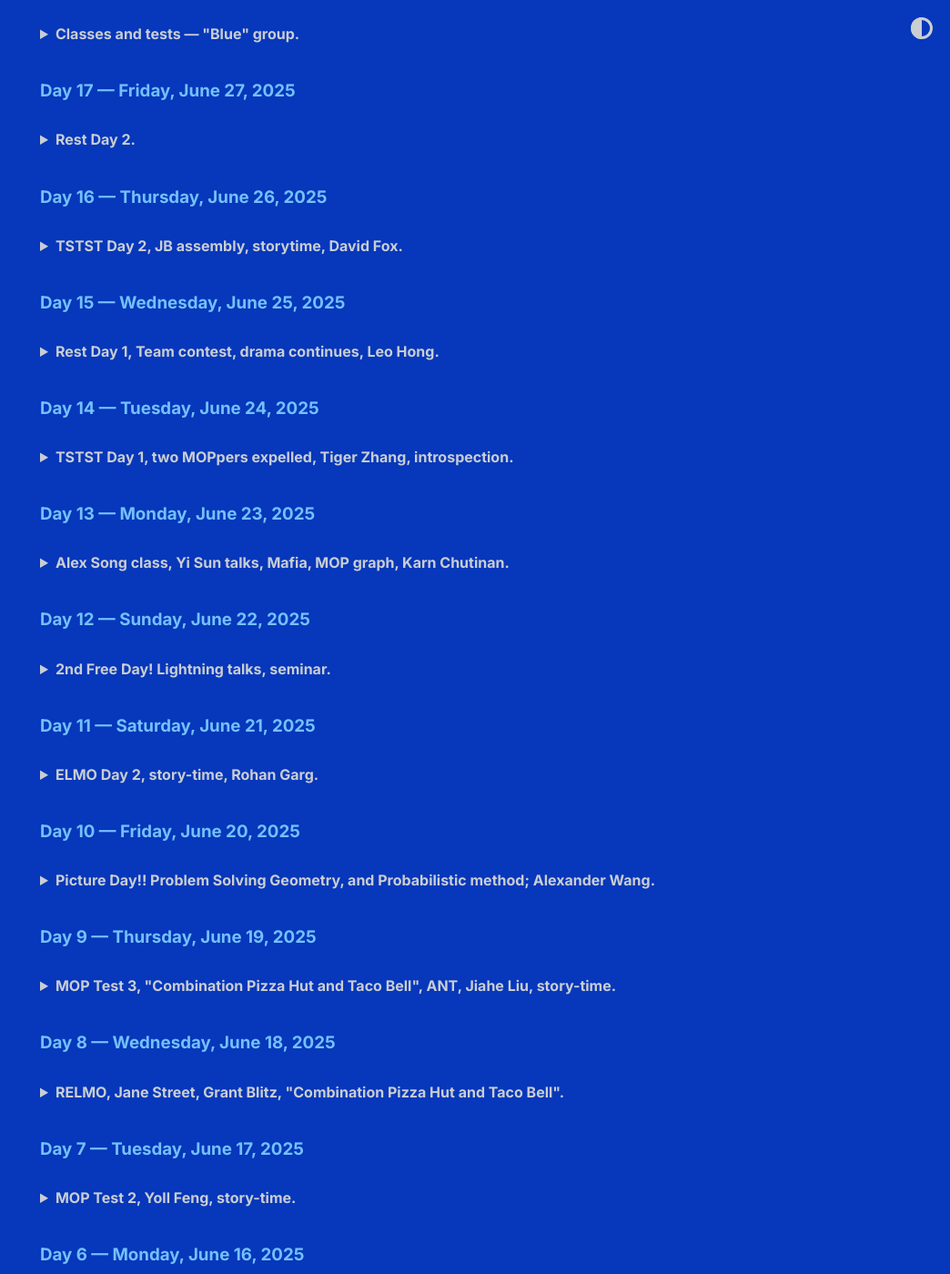
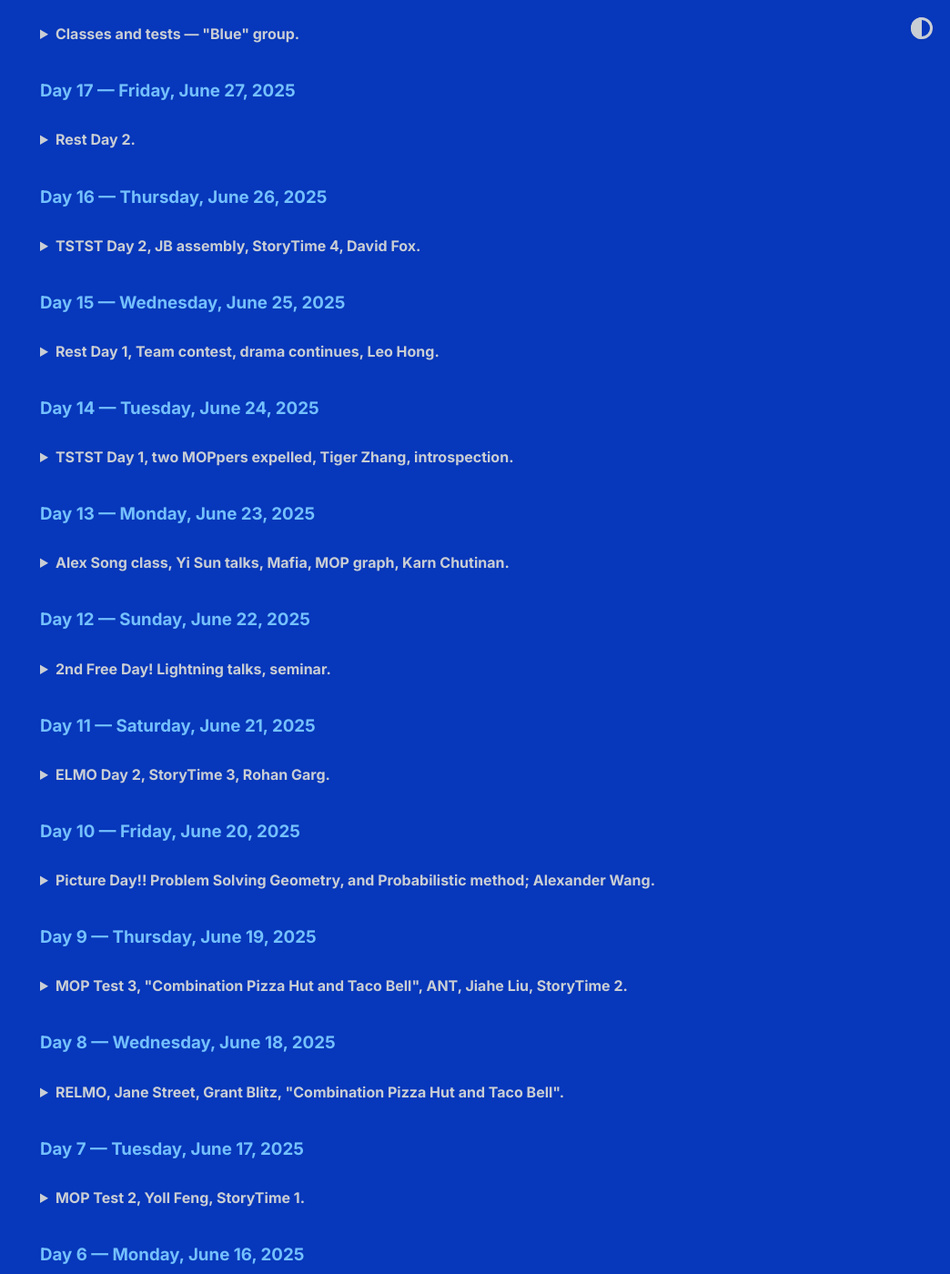
Before and after one commit to shihankanungo/shihankanungo.github.io, a Jekyll site: the page built from mop.md, in a window 1280 px wide and 1400 px high, scrolled down 375 px. Shown: the whole window at 91% size, without its empty margins (236-1280 px from the left). Built offline with Jekyll 4.4.1, drawn with Linux system fonts in a browser that asks for light colours.

Commit message:
Update mop.md

```diff
--- a/mop.md
+++ b/mop.md
@@ -42,7 +42,7 @@ This year, MAA’s Mathematical Olympiad Summer Program (MOP '25) was held at IM
 ### Day 16 &mdash; Thursday, June 26, 2025
 
 <details>
-<summary><b>TSTST Day 2, JB assembly, storytime, David Fox.</b></summary>
+<summary><b>TSTST Day 2, JB assembly, StoryTime 4, David Fox.</b></summary>
 
 <br>
 Today was TSTST Day 2. As in day 1, problem 1 was pretty trivial. Problem 2 was a 3d geo about a tetrahedron!!! I knew that there was no way they were actually giving us a 3d geo, so I did the obvious thing: unfold it. I then made some simple observations, but then got completely stuck. It turns out that you can just find a parallelogram among the sides in the diagram, which gives you the solution; a lot of people got the problem. P3 was a pretty easy graph theory problem; I solved it in a bit more than an hour. My solutions match the official one at test review almost word-for-word; so I likely did not fakesolve.
@@ -171,7 +171,7 @@ I think that up untill just a few days ago, I was not fully tuned into the MOP e
 ### Day 11 &mdash; Saturday, June 21, 2025
 
 <details>
-<summary><b>ELMO Day 2, story-time, Rohan Garg.</b></summary>
+<summary><b>ELMO Day 2, StoryTime 3, Rohan Garg.</b></summary>
 <br>
 Today was ELMO day 2. P4 was a geo problem; we had to prove that a circle and a line were tangent. Unfortunately, my diagram had an inaccuracy, so I spent the first hour not realizing that the tangency point was a point already in the diagram. Then I knew it would be an angle chase; which proved to be a bit tricky. I got it relatively easily though. P5 was a number theory problem, which I fakesolved at first. But since I knew that I was going to make a mistake, I carefully checked my solution and caught the error. I then proceeded to fix it and get a correct solution. P6 was a combo problem which looked familiar, but I wasn’t able to make much nontrivial progress. It turns out that no one solved it; in fact no one (including the IMO team) but the proposer of the problem was able to do so. I was a bit bummed, because this meant that I would lose to Royce Yao by 2 points in the overall ELMO. But I guess this is my fault: I missed 3 completely gettable points on P1.
 <br><br>
@@ -221,7 +221,7 @@ I’ve made far too many mistakes on the tests. Tomorrow is ELMO, and the TSTSTs
 ### Day 9 &mdash; Thursday, June 19, 2025
 
 <details>
-<summary><b>MOP Test 3, "Combination Pizza Hut and Taco Bell", ANT, Jiahe Liu, story-time.</b></summary>
+<summary><b>MOP Test 3, "Combination Pizza Hut and Taco Bell", ANT, Jiahe Liu, StoryTime 2.</b></summary>
 <br>
 MOP Test 3 was today; I was able to solve P1 quite easily using _Combination Pizza Hut and Taco Bell_; essentially, we had a sequence with two properties and I called the first one _Pizza Hut_ and the second one _Taco Bell_. P2 was a hard geo problem (which only Tiger solved synthetically; everyone else complex bashed or used the isoptic cubic) &mdash; I just submitted the lyrics to _Combination Pizza Hut and Taco Bell_; I’m hoping to get a style score satisfying x(1-x)=0. P3 was a combo problem which I fakesolved (argh!!). I got the first idea, which was to make it a graph, but I thought there was only one possibility for the graph. I had even checked and rewritten my solution, but I didn’t catch the mistake. I believe I would have solved the problem if I had caught the mistake.
 <br><br>
@@ -264,7 +264,7 @@ MOP test 3 is tomorrow; I want to make this my “comeback”. I would like to s
 ### Day 7 &mdash; Tuesday, June 17, 2025
 
 <details>
-<summary><b>MOP Test 2, Yoll Feng, story-time.</b></summary>
+<summary><b>MOP Test 2, Yoll Feng, StoryTime 1.</b></summary>
 <br>
 MOP Test 2 was today. Problem 1 was an anti-problem!!!! I spent almost 3 hours on it, and I seriously thought that I was going to get swept. But I got it eventually. Unfortunately, I didn’t have time to solve P2, which was hard. I had all the right ideas though, and if I had more time I think I would have got it. It turns out that I was kind of right to be scared &mdash; Jonathan and Oron both got swept, and I am predicting 720.
 <br><br>
```
